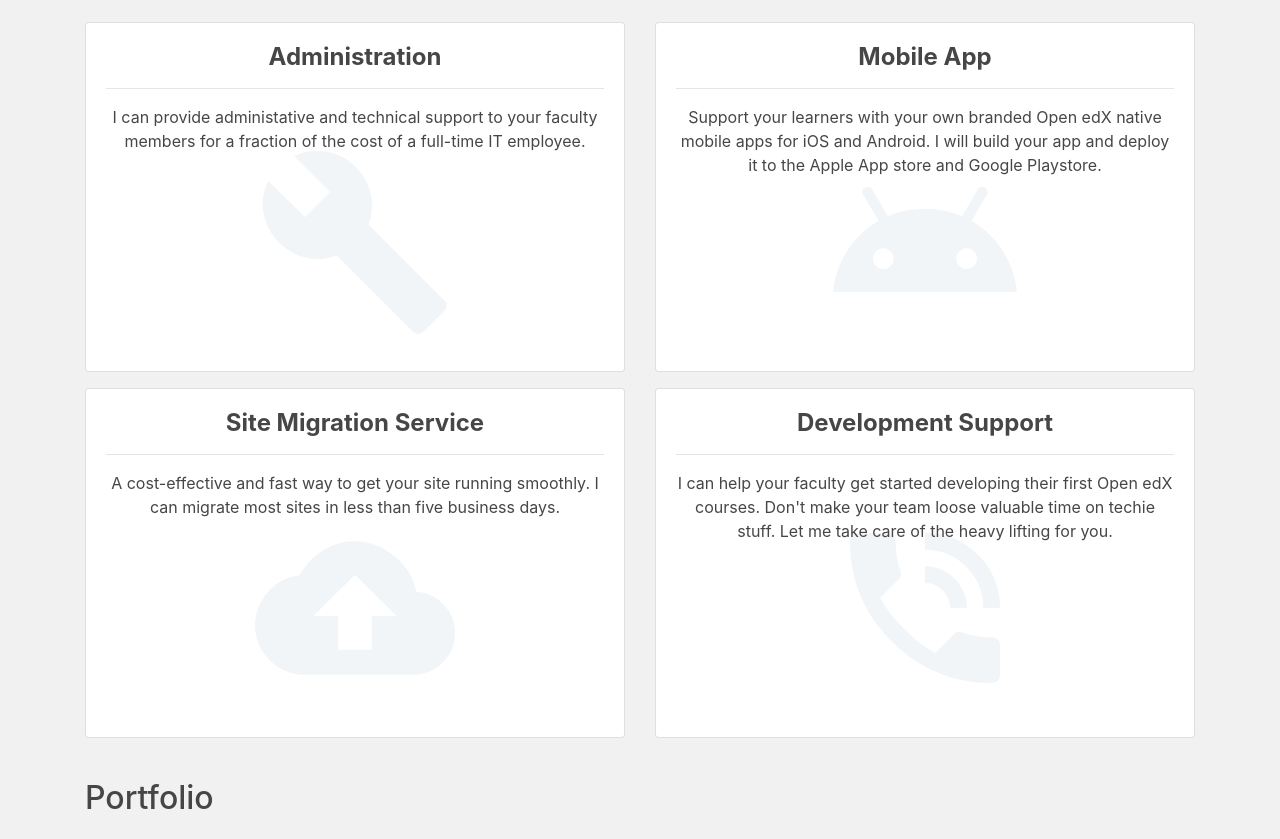
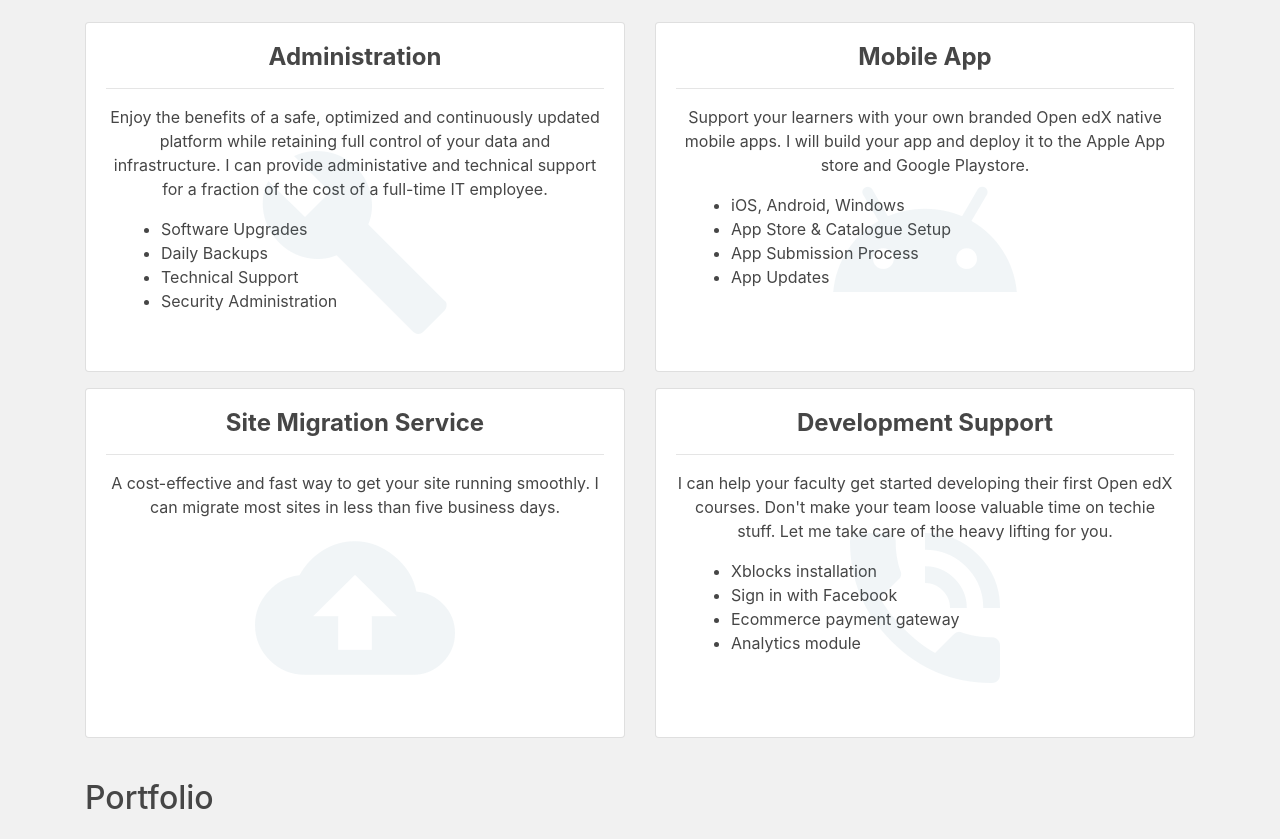
Before and after one commit to lpm0073/edx.lawrencemcdaniel.com, a plain HTML site: page index.html in a window 1280 px wide. Shown: the part 1516-2355 px from the top of the page. Drawn offline with nearby package versions, Linux system fonts and the light colour scheme; animation ran at ten frames a second.

Commit message:
more detail to premium svcs

```diff
--- a/css/app.css
+++ b/css/app.css
@@ -121,6 +121,10 @@ footer a:hover {
   min-height: 350px !important;
 }
 
+.premium-service ul {
+  margin-left: 15px;
+}
+
 .premium-service-icon {
   position: absolute;
   top: 30%;
@@ -131,6 +135,8 @@ footer a:hover {
   position: relative;
   left: -50%;
 }
+
+
 /* End - Premium Services Section  */
 
 /* Features Section  */
--- a/index.html
+++ b/index.html
@@ -119,6 +119,16 @@
           <div class="col-lg-4 col-md-6 col-sm-12 mb-3">
             <div class="card box-shadow">
               <div class="card-body">
+                <h4 class="card-title">Custom Pages</h4>
+                <hr />
+                <p class="card-text">Provide a richer experience to your learners by adding up to five fully customised HTML5 pages to your Open edX platform.</p>
+              </div>
+            </div>
+          </div>
+
+          <div class="col-lg-4 col-md-6 col-sm-12 mb-3">
+            <div class="card box-shadow">
+              <div class="card-body">
                 <h4 class="card-title">SSL Certificate</h4>
                 <hr />
                 <p class="card-text">Provide a safe, secure browsing experience for your online students. I will install an automatically-renewing SSL certificate on your Open edX platform.</p>
@@ -178,7 +188,13 @@
               <div class="card-body">
                 <h4 class="card-title">Administration</h4>
                 <hr />
-                <p class="card-text">I can provide administative and technical support to your faculty members for a fraction of the cost of a full-time IT employee.</p>
+                <p class="card-text">Enjoy the benefits of a safe, optimized and continuously updated platform while retaining full control of your data and infrastructure. I can provide administative and technical support for a fraction of the cost of a full-time IT employee.</p>
+                <ul class="text-left">
+                  <li>Software Upgrades</li>
+                  <li>Daily Backups</li>
+                  <li>Technical Support</li>
+                  <li>Security Administration</li>
+                </ul>
               </div>
               <div class="premium-service-icon">
                 <div class="premium-service-icon-centered">
@@ -193,7 +209,13 @@
               <div class="card-body">
                 <h4 class="card-title">Mobile App</h4>
                 <hr />
-                <p class="card-text">Support your learners with your own branded Open edX native mobile apps for iOS and Android. I will build your app and deploy it to the Apple App store and Google Playstore.</p>
+                <p class="card-text">Support your learners with your own branded Open edX native mobile apps. I will build your app and deploy it to the Apple App store and Google Playstore.</p>
+                <ul class="text-left">
+                  <li>iOS, Android, Windows</li>
+                  <li>App Store & Catalogue Setup</li>
+                  <li>App Submission Process</li>
+                  <li>App Updates</li>
+                </ul>
               </div>
               <div class="premium-service-icon">
                 <div class="premium-service-icon-centered">
@@ -223,6 +245,12 @@
                 <h4 class="card-title">Development Support</h4>
                 <hr />
                 <p class="card-text">I can help your faculty get started developing their first Open edX courses. Don't make your team loose valuable time on techie stuff. Let me take care of the heavy lifting for you.</p>
+                <ul class="text-left">
+                  <li>Xblocks installation</li>
+                  <li>Sign in with Facebook</li>
+                  <li>Ecommerce payment gateway</li>
+                  <li>Analytics module</li>
+                </ul>
               </div>
               <div class="premium-service-icon">
                 <div class="premium-service-icon-centered">
```
